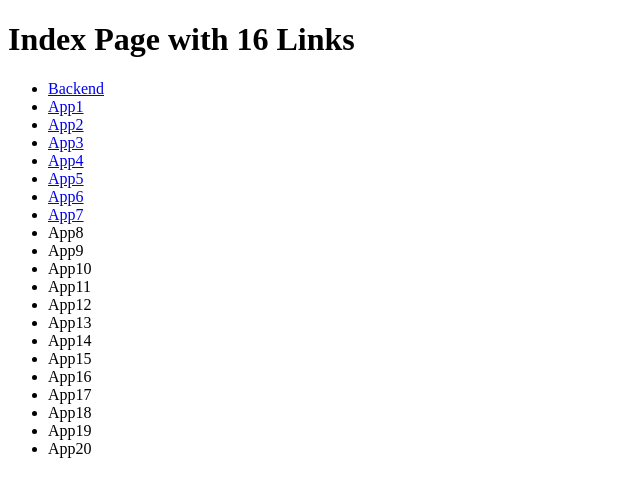
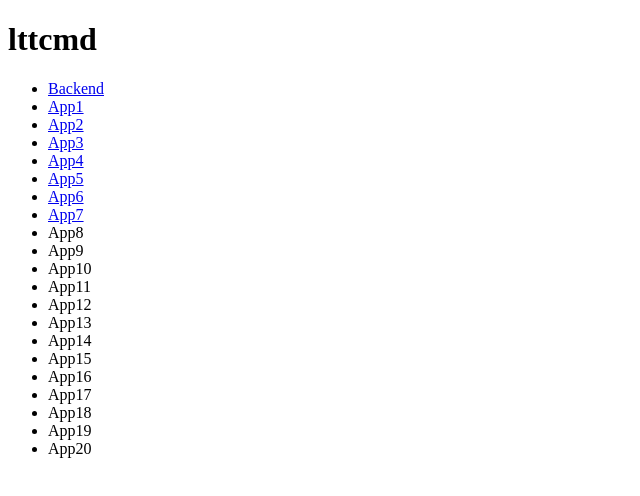
Before and after one commit to lttcmd/rnbo, a website: page public/index.html in a window 1280 px wide. Shown: the whole page, without its empty margins (0-640 px from the left). Drawn offline with Linux system fonts and the light colour scheme.

Commit message:
Update index.html

```diff
--- a/public/index.html
+++ b/public/index.html
@@ -4,10 +4,10 @@
 <head>
     <meta charset="UTF-8">
     <meta name="viewport" content="width=device-width, initial-scale=1.0">
-    <title>Index Page with Links</title>
+    <title>lttcmd</title>
 </head>
 <body>
-    <h1>Index Page with 16 Links</h1>
+    <h1>lttcmd</h1>
     <ul>
         <li><a href="https://seahorse-app-hh7j7.ondigitalocean.app/backend.html">Backend</a></li>
         <li><a href="https://seahorse-app-hh7j7.ondigitalocean.app/app1.html">App1</a></li>
```
